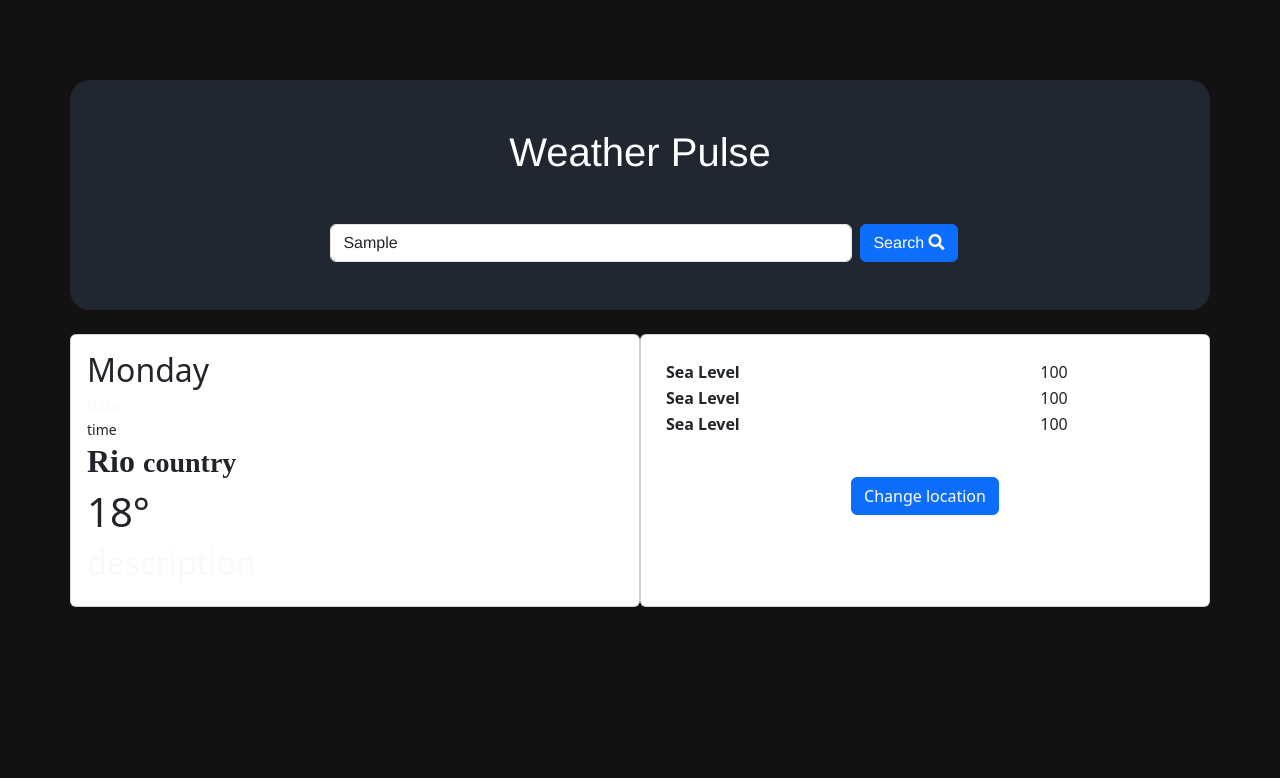
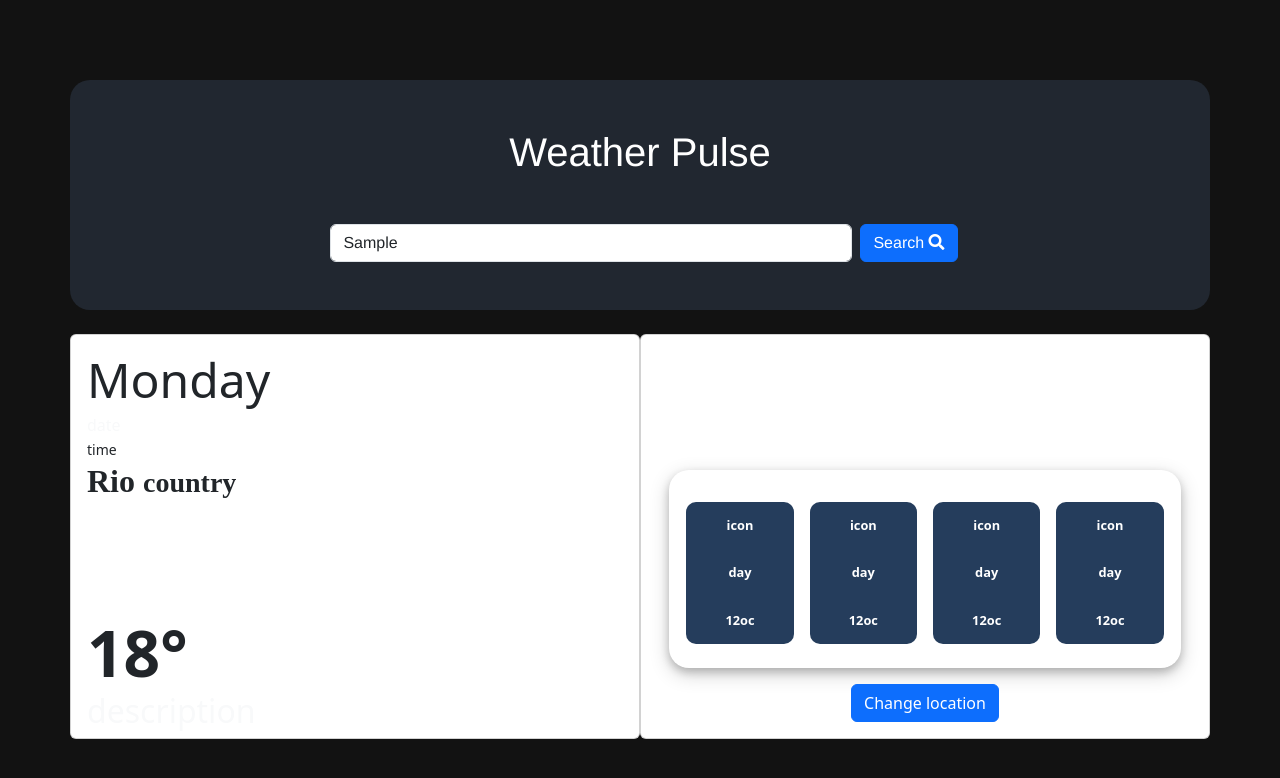
Before and after one commit to DezzaAnnePeregrina/Weather-Pulse, a Vue app: page / in a window 1280 px wide. Both pictures are taken after typing "Sample" into the empty fields and a click on the button "Search". Shown: the top 778 px of the page. Built offline with nearby package versions, Linux system fonts and the light colour scheme.

Commit message:
weather cards and prompt search weather

```diff
--- a/src/App.vue
+++ b/src/App.vue
@@ -10,13 +10,13 @@
             placeholder="Enter a City"
           />
         </div>
-        <button class="btn-search btn btn-primary">
+        <button class="btn-search btn btn-primary" @click="searchWeather">
           Search <i class="fas fa-search"></i>
         </button>
       </div>
     </div>
     <br />
-    <Weather></Weather>
+    <Weather :city="city" v-if="showWeather"></Weather>
   </div>
 </template>
 
--- /dev/null
+++ b/src/components/DaysWeather.vue
@@ -0,0 +1,100 @@
+<template>
+  <div class="days-tab text-center">
+    <div class="loading">Loading...</div>
+    <ul class="p-0">
+      <li class="li_active">
+        <div class="py-3">icon</div>
+        <div class="py-3">day</div>
+        <div class="py-3">12oc</div>
+      </li>
+
+      <li class="li_active">
+        <div class="py-3">icon</div>
+        <div class="py-3">day</div>
+        <div class="py-3">12oc</div>
+      </li>
+
+      <li class="li_active">
+        <div class="py-3">icon</div>
+        <div class="py-3">day</div>
+        <div class="py-3">12oc</div>
+      </li>
+
+      <li class="li_active">
+        <div class="py-3">icon</div>
+        <div class="py-3">day</div>
+        <div class="py-3">12oc</div>
+      </li>
+    </ul>
+  </div>
+</template>
+
+<script>
+export default (await import("vue")).defineComponent({
+  name: "App",
+});
+</script>
+
+<style>
+.days-tab {
+  width: 90%;
+  box-shadow: 0 4px 8px 0 rgba(0, 0, 0, 0.2), 0 6px 20px 0 rgba(0, 0, 0, 0.19);
+  border-radius: 20px;
+  margin: auto;
+}
+
+.loading {
+  color: #fff;
+}
+
+ul {
+  margin: 0;
+}
+
+li {
+  display: inline-block;
+  list-style: none;
+  height: 100%;
+  width: 21%;
+  max-width: 21%;
+  font-size: 1vw;
+  line-height: 1.2;
+}
+
+span {
+  display: block;
+  margin-bottom: 5px;
+  font: 100% sans-serif;
+  height: 35px;
+}
+
+.li_active {
+  background: #253d5c;
+  color: #222831;
+  border-radius: 10px;
+  margin: 0.5rem;
+  color: #fff;
+  font-weight: 600;
+}
+
+.li_active:hover {
+  transform: scale(1.2);
+  transition: transform 0.1s ease;
+}
+
+.li_active_temp {
+  display: inline-block;
+  background-color: #222831;
+  color: #ffffff;
+  transition: background-color 0.5s;
+  border-radius: 10px;
+}
+
+.li_active_temp:hover {
+  transform: scale(1.2);
+  transition: transform 0.1s ease;
+  background: #fff;
+  border-radius: 10px;
+  color: #191a1f;
+}
+</style>
--- a/src/components/Weather.vue
+++ b/src/components/Weather.vue
@@ -35,6 +35,7 @@
           </tbody>
         </table>
 
+        <DaysWeather></DaysWeather>
         <div id="div_Form" class="d-flex m-3 justify-content-center">
           <form action="">
             <input
@@ -50,10 +51,118 @@
 </template>
 
 <script>
+import DaysWeather from "./DaysWeather.vue";
+
 export default (await import("vue")).defineComponent({
   name: "myWeather",
-  components: {},
+  components: { DaysWeather },
+  props: {
+    city: String,
+  },
+  data() {
+    return;
+  },
 });
 </script>
 
-<style></style>
+<style>
+body {
+  background-color: #343d4b;
+}
+
+.weather-temp {
+  margin: 0;
+  font-weight: 700;
+  font-size: 4em;
+}
+
+h2.mb-1.day {
+  font-size: 3rem;
+  font-weight: 400;
+}
+
+.main-div {
+  border-radius: 20px;
+  color: #fff;
+  background-image: ;
+  background-size: cover;
+  background-position: center;
+  background-blend-mode: overlay;
+  background-color: rgba(0, 0, 0, 0.5);
+  background-repeat: no-repeat;
+}
+
+.temp {
+  position: absolute;
+  bottom: 0;
+}
+
+.main-div:hover {
+  transform: scale(1.1);
+  transition: transform 0.5s ease;
+  z-index: 1;
+}
+
+.card-2 {
+  background-color: #212730;
+  border-radius: 20px;
+}
+
+.card-details {
+  margin-left: 19px;
+}
+
+.h1_left {
+  position: absolute;
+  bottom: 25px;
+  left: 16px;
+  font-size: 3vw;
+  line-height: 1.2;
+}
+
+.h3_left {
+  position: absolute;
+  left: 16px;
+  font-size: 2vw;
+  line-height: 0.5;
+}
+
+.h3_left small {
+  font-size: 1rem;
+}
+
+table {
+  position: relative;
+  left: 15px;
+  border-collapse: separate;
+  border-spacing: 15px;
+  width: 85%;
+  text-align: left;
+  max-width: 600px;
+  margin: 0 auto;
+}
+
+th,
+td {
+  font-size: 18px;
+  color: #fff;
+}
+
+td {
+  text-align: right;
+}
+
+table,
+tr:hover {
+  color: red;
+}
+
+.change_btn {
+  background-image: liner-gradient(to right, cyan, magenta);
+}
+
+.change_btn {
+  transform: scale(0.9);
+  transition: transform 0.1 ease;
+}
+</style>
```
